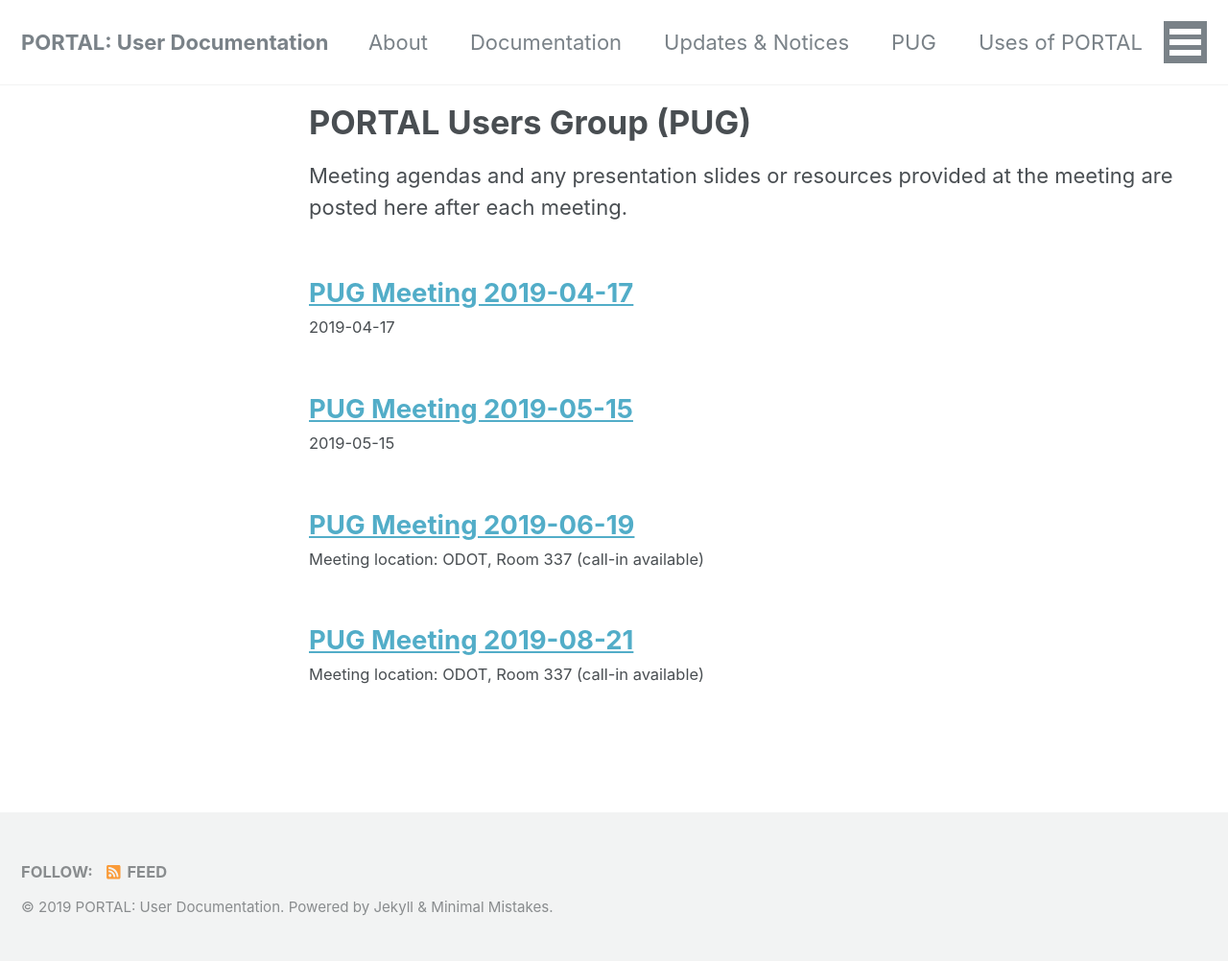
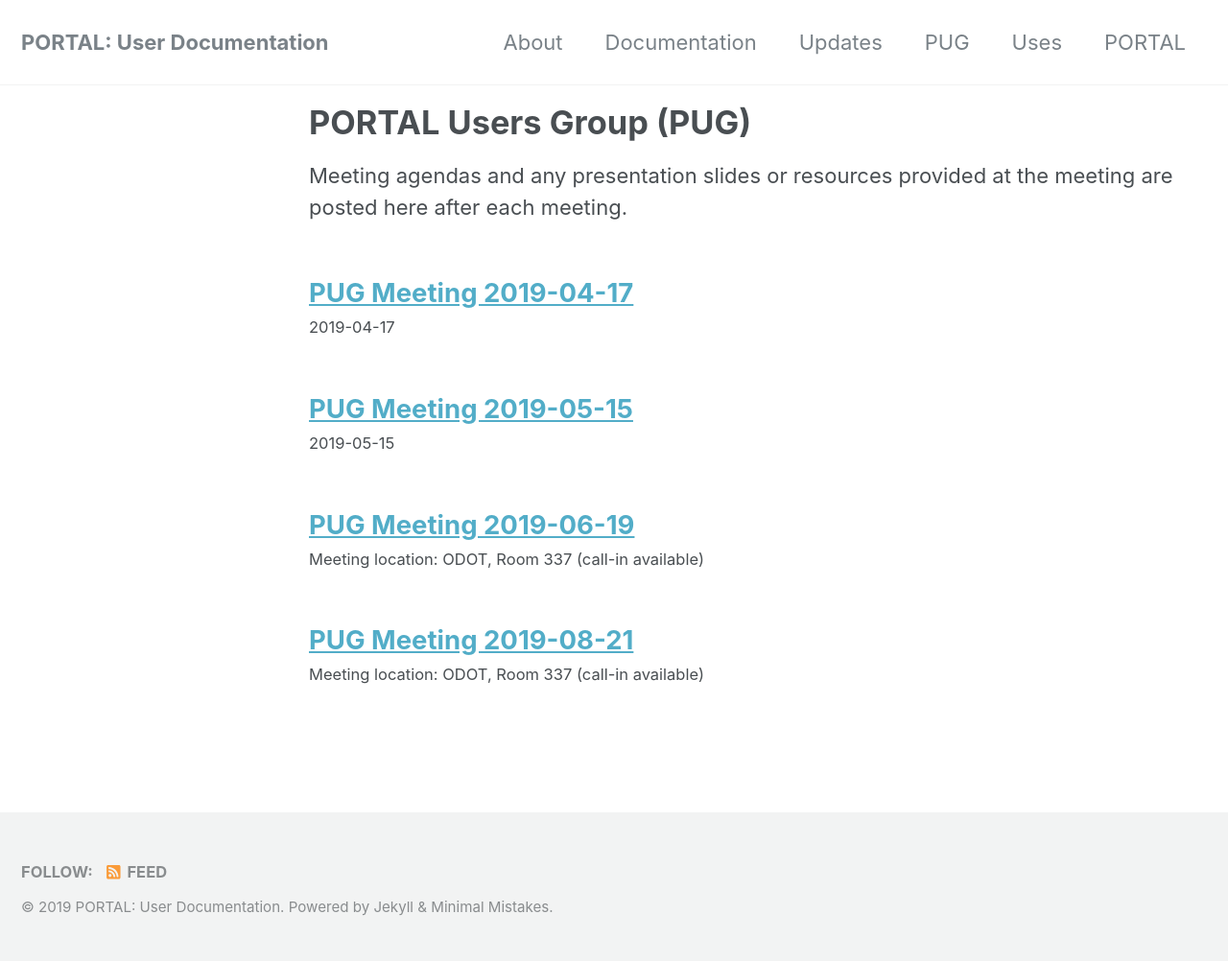
Before and after one commit to adus/portal-documentation, a Jekyll site: the page built from _pages/pug.md, in a window 1280 px wide. Shown: the whole page at 96% size. Built offline with Jekyll 4.4.1, drawn with Linux system fonts in a browser that asks for light colours; nearby versions of some CDN libraries.

Commit message:
Update navigation.yml

```diff
--- a/_data/navigation.yml
+++ b/_data/navigation.yml
@@ -4,11 +4,11 @@
     url: https://adus.github.io/portal-documentation/about/
   - title: "Documentation"
     url: https://adus.github.io/portal-documentation/documents/
-  - title: "Updates & Notices"
+  - title: "Updates"
     url: https://adus.github.io/portal-documentation/updates-notices/
   - title: "PUG"
     url: https://adus.github.io/portal-documentation/documents_pug/
-  - title: "Uses of PORTAL"
+  - title: "Uses"
     url: https://adus.github.io/portal-documentation/uses-of-portal/
   - title: "PORTAL"
     url: http://portal.its.pdx.edu/
```
